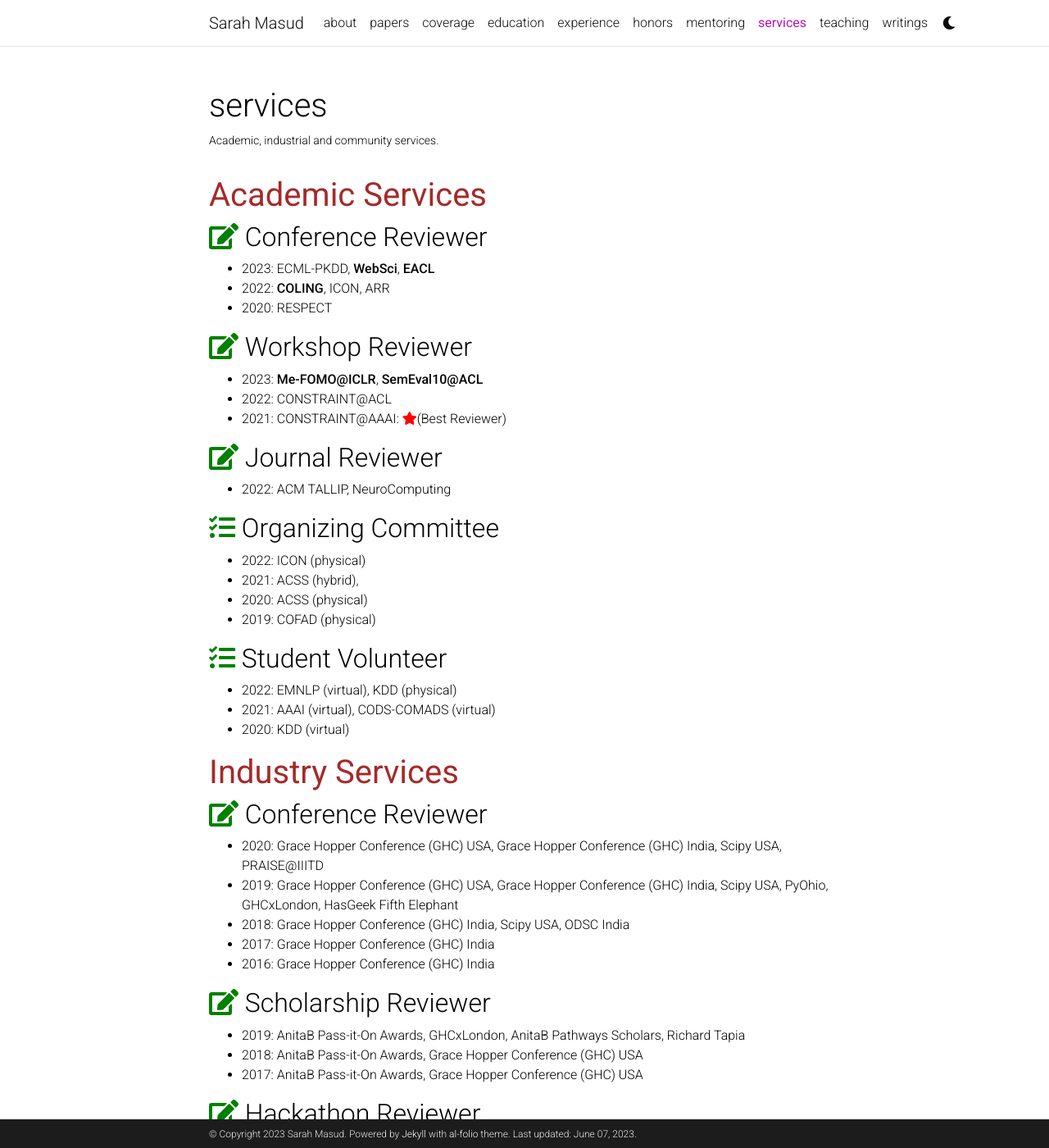
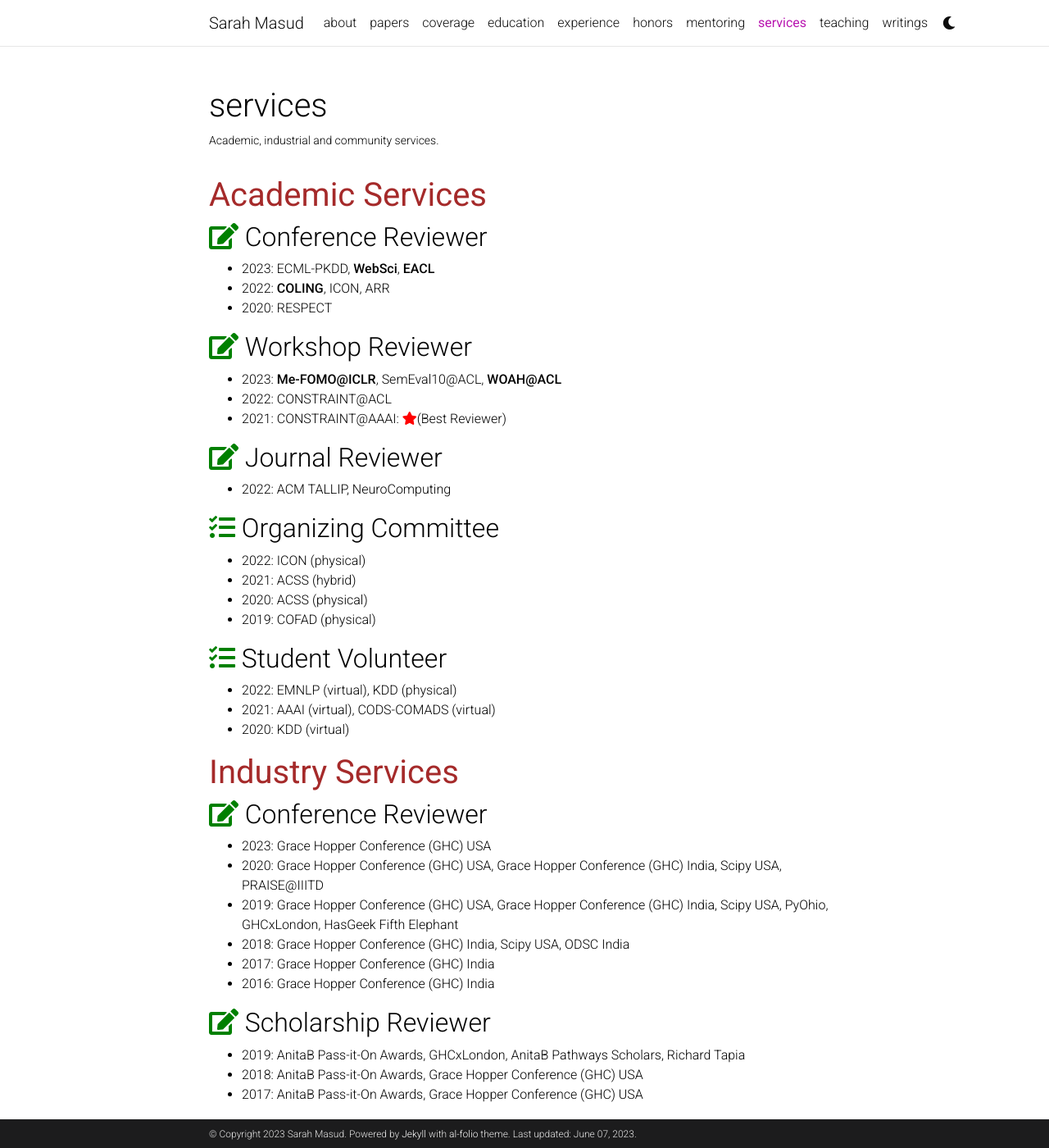
Before and after one commit to sara-02/sara-02.github.io, a Jekyll site: the page built from _pages/services.md, in a window 1280 px wide and 1400 px high. Shown: the whole window at 82% size. Built offline with Jekyll 4.4.1, drawn with Linux system fonts in a browser that asks for light colours; comment, search, counter and statistics services are not loaded; a style sheet for code colours, icons or effects is not loaded.

Commit message:
Add review work

```diff
--- a/_pages/services.md
+++ b/_pages/services.md
@@ -14,7 +14,7 @@ nav_order: 5
 * 2020: RESPECT
 
 ## <i style='font-size:24px' class='fas' style='color: green'>&#xf044;</i> Workshop Reviewer
-* 2023: **Me-FOMO@ICLR**, **SemEval10@ACL**
+* 2023: **Me-FOMO@ICLR**, SemEval10@ACL, **WOAH@ACL**
 * 2022: CONSTRAINT@ACL
 * 2021: CONSTRAINT@AAAI: <i style='font-size:24px' class='fas' style='color: red'>&#xf005;</i>(Best Reviewer)
 
@@ -23,7 +23,7 @@ nav_order: 5
 
 ## <i style='font-size:24px' class='fas' style='color: green'>&#xf0ae;</i> Organizing Committee
 * 2022: ICON (physical)
-* 2021: ACSS (hybrid),
+* 2021: ACSS (hybrid)
 * 2020: ACSS (physical)
 * 2019: COFAD (physical)
 
@@ -34,6 +34,7 @@ nav_order: 5
 
 # <b style='color: brown'>Industry Services</b>
 ## <i style='font-size:24px' class='fas' style='color: green'>&#xf044;</i> Conference Reviewer
+* 2023: Grace Hopper Conference (GHC) USA
 * 2020: Grace Hopper Conference (GHC) USA, Grace Hopper Conference (GHC) India, Scipy USA, PRAISE@IIITD
 * 2019: Grace Hopper Conference (GHC) USA, Grace Hopper Conference (GHC) India, Scipy USA, PyOhio, GHCxLondon, HasGeek Fifth Elephant
 * 2018: Grace Hopper Conference (GHC) India, Scipy USA, ODSC India
@@ -51,7 +52,6 @@ nav_order: 5
 * 2018: Global Technovation Challenge
 * 2017: Global Technovation Challenge
 
-
 # <b style='color: brown'>Community Services</b>
 * 2021: Session Chair, Original Research Track, Grace Hopper Conference India
 * 2016 - 2017: Student Volunteer at LeanIn India and LeanIn - Jamia Chapter
```
Also changed, not shown: _pages/honors.md (+1 -1 lines).
